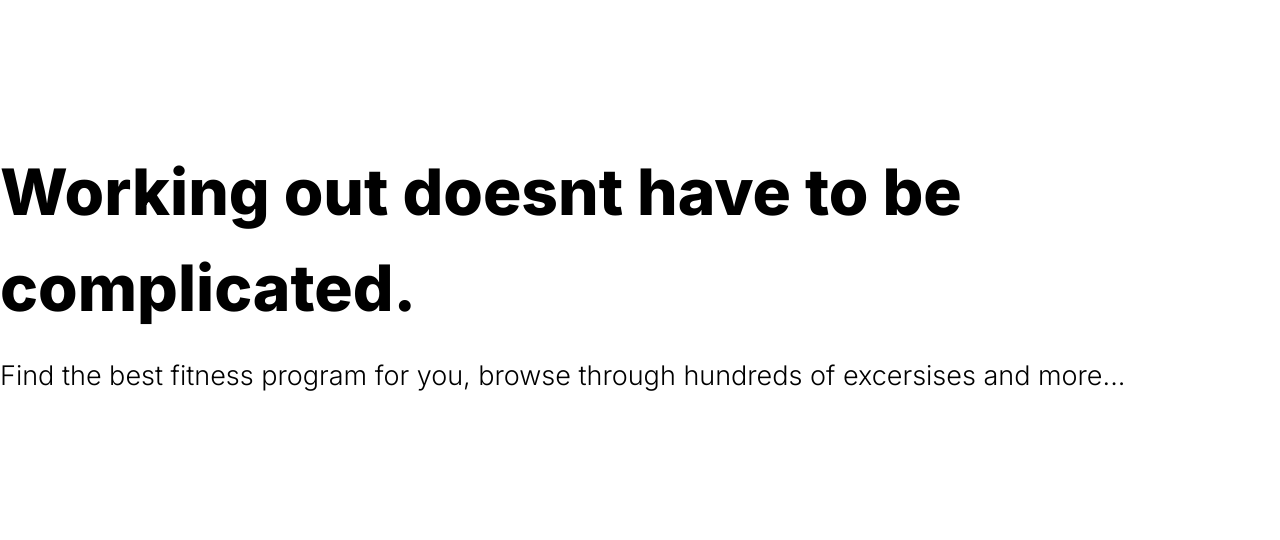
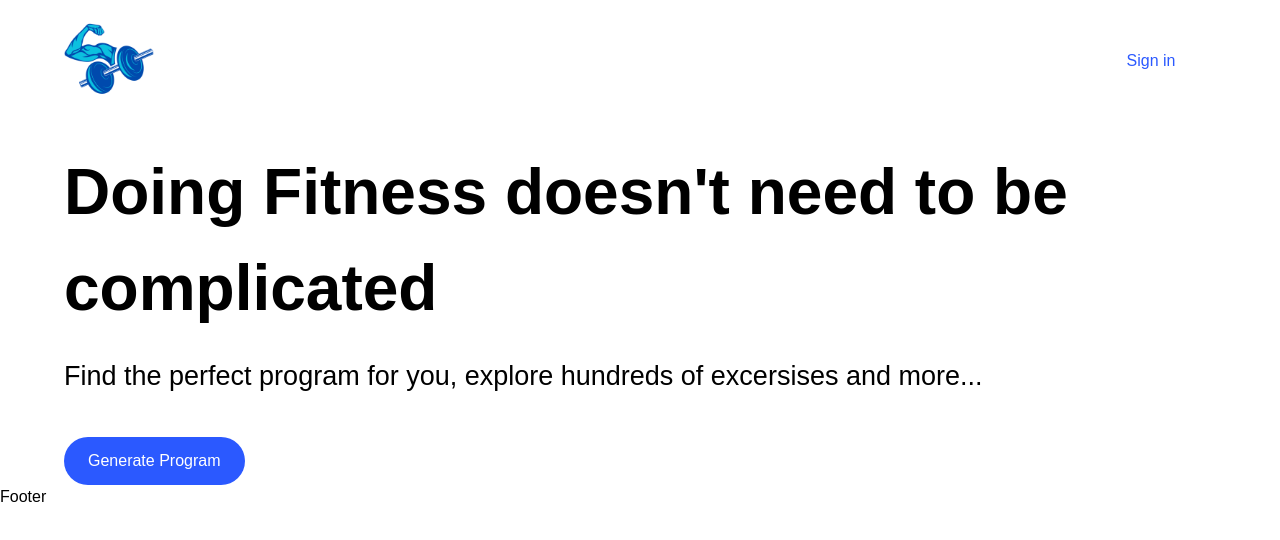
Before and after one commit to ViktorVelizarov/fitness-web-app, a Next.js app: page / in a window 1280 px wide. Shown: the top 540 px of the page. Built offline with nearby package versions, Linux system fonts and the light colour scheme.

Commit message:
add Navbar to the main page

```diff
--- a/app/globals.css
+++ b/app/globals.css
@@ -1,3 +1,47 @@
 @tailwind base;
 @tailwind components;
 @tailwind utilities;
+
+* {
+  margin: 0;
+  padding: 0;
+  box-sizing: border-box;
+  font-family: "Manrope", sans-serif;
+}
+
+/* START: General styles */
+.max-width {
+  @apply max-w-[1440px] mx-auto;
+}
+
+.padding-x {
+  @apply sm:px-16 px-6;
+}
+
+.padding-y {
+  @apply py-4;
+}
+
+.flex-center {
+  @apply flex items-center justify-center;
+}
+
+.flex-between {
+  @apply flex justify-between items-center;
+}
+
+.custom-btn {
+  @apply flex flex-row relative justify-center items-center py-3 px-6 outline-none;
+}
+
+.hero {
+  @apply flex xl:flex-row flex-col gap-5 relative z-0 max-w-[1440px] mx-auto;
+}
+
+.hero__title {
+  @apply 2xl:text-[72px] sm:text-[64px] text-[50px] font-extrabold;
+}
+
+.hero__subtitle {
+  @apply text-[27px] text-black font-light mt-5;
+}
--- a/app/layout.tsx
+++ b/app/layout.tsx
@@ -1,6 +1,9 @@
+
+import Navbar from '@/components/Navbar'
 import './globals.css'
 import type { Metadata } from 'next'
 import { Inter } from 'next/font/google'
+import Footer from '@/components/Footer'
 
 const inter = Inter({ subsets: ['latin'] })
 
@@ -16,7 +19,11 @@ export default function RootLayout({
 }) {
   return (
     <html lang="en">
-      <body className={inter.className}>{children}</body>
+      <body className={inter.className}>
+        <Navbar />
+        {children}
+        <Footer />
+        </body>
     </html>
   )
 }
--- /dev/null
+++ b/components/CustomButton.tsx
@@ -0,0 +1,17 @@
+"use client"; //we need to use CLIENT comp because of onClick()
+
+import Image from "next/image";
+import { CustomButtonProps } from "@/types";
+
+const Button = ({ isDisabled, btnType, containerStyles, textStyles, title, rightIcon, handleClick }: CustomButtonProps) => (
+  <button
+    disabled={isDisabled}
+    type={btnType || "button"}  //submit or regular
+    className={`custom-btn ${containerStyles}`}  //default btn class + additional classes
+    onClick={handleClick}
+  >
+    <span className={`flex-1 ${textStyles}`}>{title}</span>
+  </button>
+);
+
+export default Button;
--- /dev/null
+++ b/components/Footer.tsx
@@ -0,0 +1,7 @@
+import React from 'react'
+
+export default function Footer() {
+  return (
+    <div>Footer</div>
+  )
+}
--- a/components/Hero.tsx
+++ b/components/Hero.tsx
@@ -1,20 +1,33 @@
+"use client"; //we handle button clicking so we need to use CLIENT comp
+
 import Image from "next/image";
 import React from 'react'
+import CustomButton from "./CustomButton";
 
-export default function Hero() {
-  return (
-    <div className="flex xl:flex-row flex-col gap-5 relative z-0 max-w-[1440px] mx-auto">
-      <div className="flex-1 pt-36 padding-x">
-        <h1 className="2xl:text-[72px] sm:text-[64px] text-[50px] font-extrabold">
-          Working out doesnt have to be complicated.
-        </h1>
+const Hero = () => {
+    function handleScroll(){
 
-        <p className="text-[27px] text-black-100 font-light mt-5">
-        Find the best fitness program for you, browse through hundreds of excersises and more...
-        </p>
+    }
+    return (
+        <div className="hero">
+          <div className="flex-1 pt-36 padding-x">
+            <h1 className="hero__title">
+              Doing Fitness doesn't need to be complicated
+            </h1>
+
+            <p className="hero__subtitle">
+              Find the perfect program for you, explore hundreds of excersises and more...
+            </p>
+
+            <CustomButton
+              title="Generate Program"
+              containerStyles="bg-primary-blue text-white rounded-full mt-10"
+              handleClick={handleScroll}
+            />
+          </div>
 
         </div>
-    </div>
+      );
+}
 
-  )
-}
+export default Hero;
--- /dev/null
+++ b/components/Navbar.tsx
@@ -0,0 +1,29 @@
+//rfc
+import Link from "next/link";
+import Image from "next/image";
+import CustomButton from "./CustomButton";
+import React from 'react'
+
+export default function Navbar() {
+  return (
+    <header className='w-full  absolute z-10'>
+    <nav className='max-w-[1440px] mx-auto flex justify-between items-center sm:px-16 px-6 py-4 bg-transparent'>
+      <Link href='/' className='flex justify-center items-center'>
+        <Image
+          src='/BrandLogo.png'
+          alt='logo'
+          width={90}
+          height={18}
+          className='object-contain'
+        />
+      </Link>
+
+      <CustomButton
+        title='Sign in'
+        btnType='button'
+        containerStyles='text-primary-blue rounded-full bg-white min-w-[130px]'
+      />
+    </nav>
+  </header>
+  )
+}
--- a/tailwind.config.ts
+++ b/tailwind.config.ts
@@ -2,17 +2,33 @@ import type { Config } from 'tailwindcss'
 
 const config: Config = {
   content: [
-    './pages/**/*.{js,ts,jsx,tsx,mdx}',
-    './components/**/*.{js,ts,jsx,tsx,mdx}',
-    './app/**/*.{js,ts,jsx,tsx,mdx}',
+    "./pages/**/*.{js,ts,jsx,tsx,mdx}",
+    "./components/**/*.{js,ts,jsx,tsx,mdx}",
+    "./app/**/*.{js,ts,jsx,tsx,mdx}",
   ],
+  mode: "jit",
   theme: {
     extend: {
+      fontFamily: {
+        inter: ["Inter", "sans-serif"],
+      },
+      colors: {
+        "black-100": "#2B2C35",
+        "primary-blue": {
+          DEFAULT: "#2B59FF",
+          100: "#F5F8FF",
+        },
+        "secondary-orange": "#f79761",
+        "light-white": {
+          DEFAULT: "rgba(59,60,152,0.03)",
+          100: "rgba(59,60,152,0.02)",
+        },
+        grey: "#747A88",
+      },
       backgroundImage: {
-        'gradient-radial': 'radial-gradient(var(--tw-gradient-stops))',
-        'gradient-conic':
-          'conic-gradient(from 180deg at 50% 50%, var(--tw-gradient-stops))',
-      },
+        'pattern': "url('/pattern.png')",
+        'hero-bg': "url('/hero-bg.png')"
+      }
     },
   },
   plugins: [],
--- /dev/null
+++ b/types/index.ts
@@ -0,0 +1,11 @@
+import { MouseEventHandler } from "react";
+
+export interface CustomButtonProps {
+    isDisabled?: boolean;   //the ? means its optional
+    btnType?: "button" | "submit"; //it can be either "button" or "submit"
+    containerStyles?: string;
+    textStyles?: string;
+    title: string;
+    rightIcon?: string;
+    handleClick?: MouseEventHandler<HTMLButtonElement>;
+  }
```
Also changed, not shown: public/BrandLogo.png (added), public/right-arrow.svg (added).
